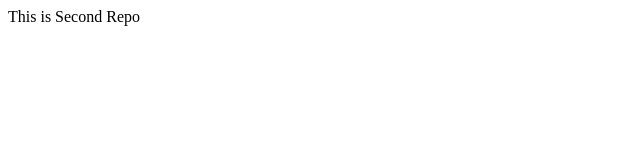
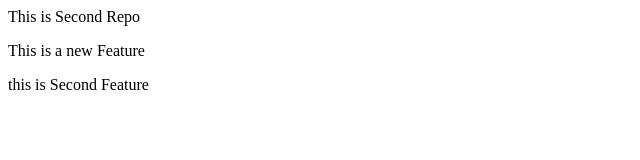
Before and after one commit to haris100555/SecondRepo, a plain HTML site: page index.html in a window 1280 px wide. Shown: the whole page, without its empty margins (0-640 px from the left). Drawn offline with Linux system fonts and the light colour scheme.

Commit message:
Add New Feature

```diff
--- a/index.html
+++ b/index.html
@@ -1 +1,4 @@
 <p>This is Second Repo</p>
+<p>This is a new Feature</p>
+
+<p>this is Second Feature</p>
```
